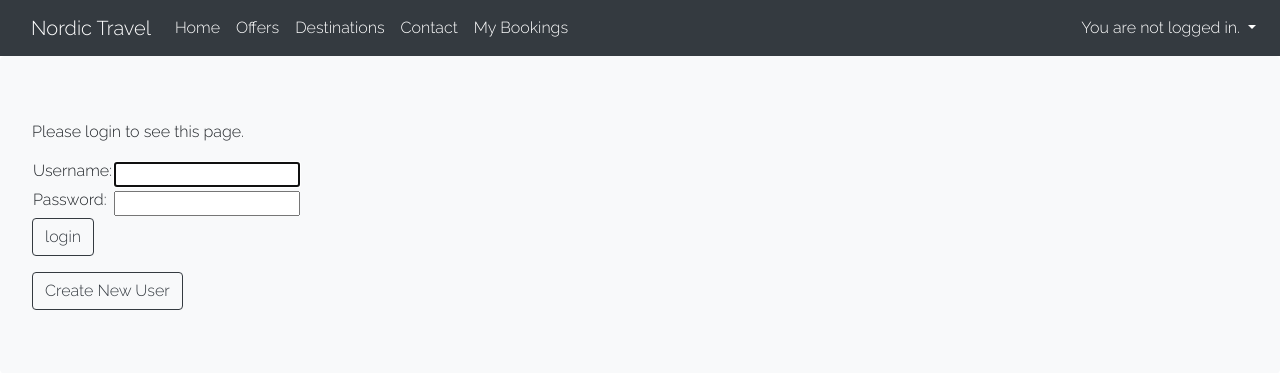
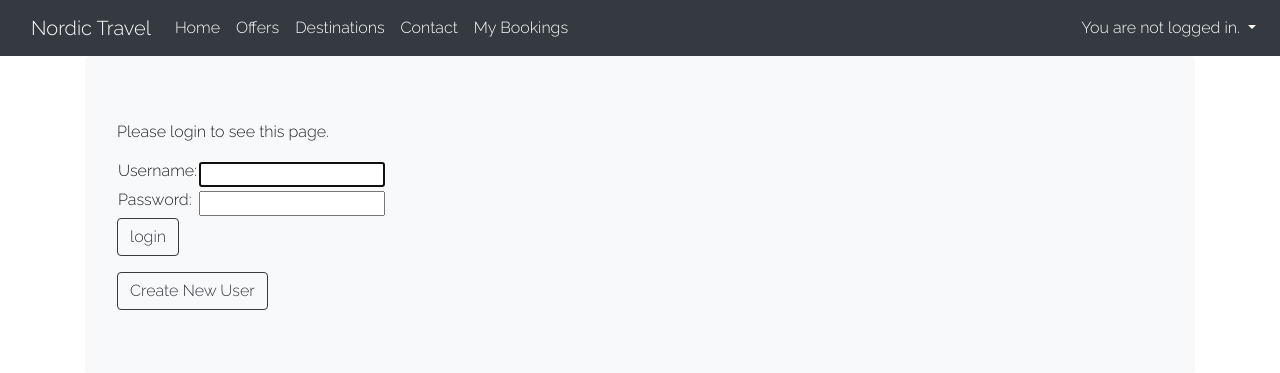
Before and after one commit to DanielGyure/TravelProject, a Django app: page /accounts/login/?next=/travels/1/booking in a window 1280 px wide. Shown: the top 373 px of the page. Run offline with Django 4.2, Linux system fonts and the light colour scheme; some libraries are stand-ins or nearby versions.

Commit message:
Reversed container change to original

```diff
--- a/TravelProject/viewer/templates/base.html
+++ b/TravelProject/viewer/templates/base.html
@@ -81,7 +81,7 @@ p {
       </div>
 
     </nav>
-    <div class="container-full-bg">
+    <div class="container">
       <div class="jumbotron bg-light">
         {% block content %}{% endblock %}
       </div>
```
